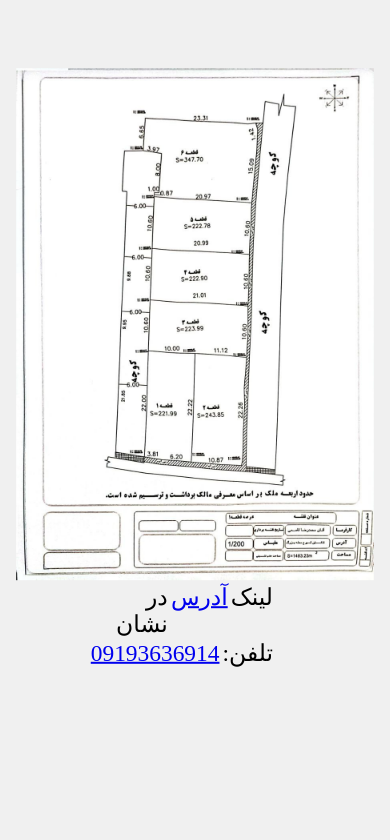
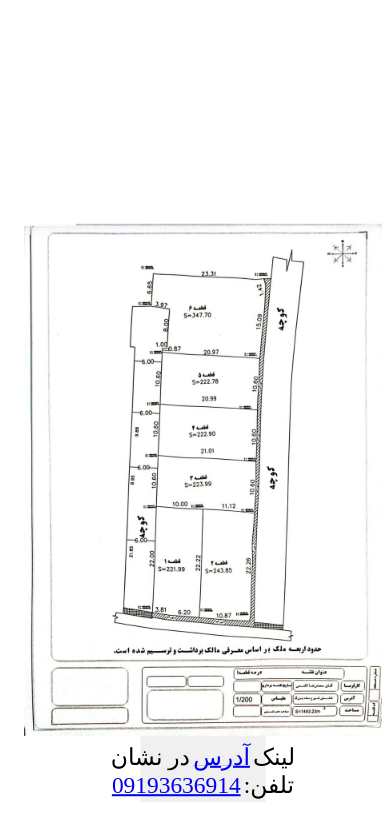
Before and after one commit to Ali-Ghasemi-Tech/kiwi, a plain HTML site: page index.html in a window 390 px wide. Drawn offline with Linux system fonts and the light colour scheme.

Commit message:
aligning text

```diff
--- a/index.html
+++ b/index.html
@@ -7,19 +7,20 @@
   <title>Document</title>
 </head>
 <body>
+  <div class="wrapper">
   <a href="./assets/photo_2024-11-20_18-47-43.jpg">
     <img src="./assets/photo_2024-11-20_18-47-43.jpg" alt="">
   </a>
 
   <div>
-    <span>لینک</span>
-    <a href="https://nshn.ir/2bfuM5yx1R0g"> آدرس</a>
-    <span>در نشان</span>
+    <span>  لینک</span>
+    <a href="https://nshn.ir/2bfuM5yx1R0g"> آدرس </a>
+    <span>در نشان </span>
   </div>
   <div>
     <span>تلفن: </span>
     <a href="tel:09193636914">09193636914</a>
   </div>
-
+</div>
 </body>
 </html>
--- a/style.css
+++ b/style.css
@@ -1,4 +1,5 @@
-body{
+
+.wrapper{
   display: flex;
   flex-direction: column;
   height: auto;
@@ -37,10 +38,14 @@ a{
 
   div{
     direction: rtl;
-    width: 100%;
+    width: fit-content;
     font-size: 15vw;
     display: flex;
     gap: 2vw;
   }
+  div > span{
+    overflow: hidden;
+    white-space:nowrap;
+  }
 
 }
```
